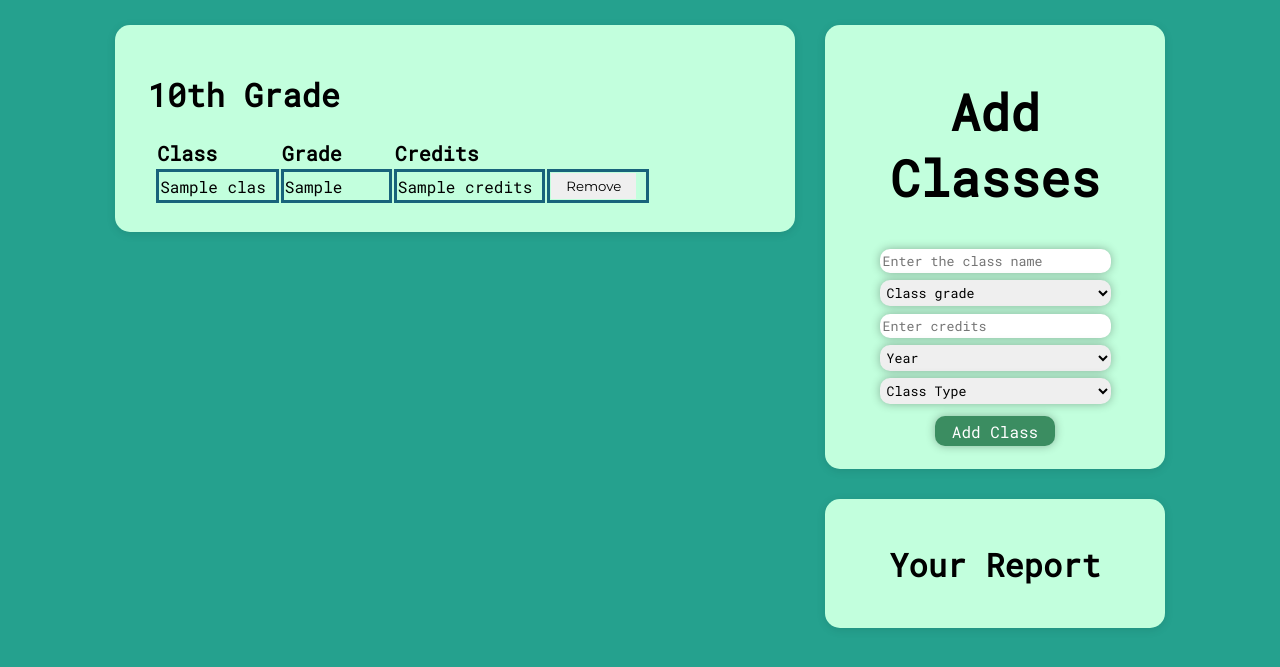
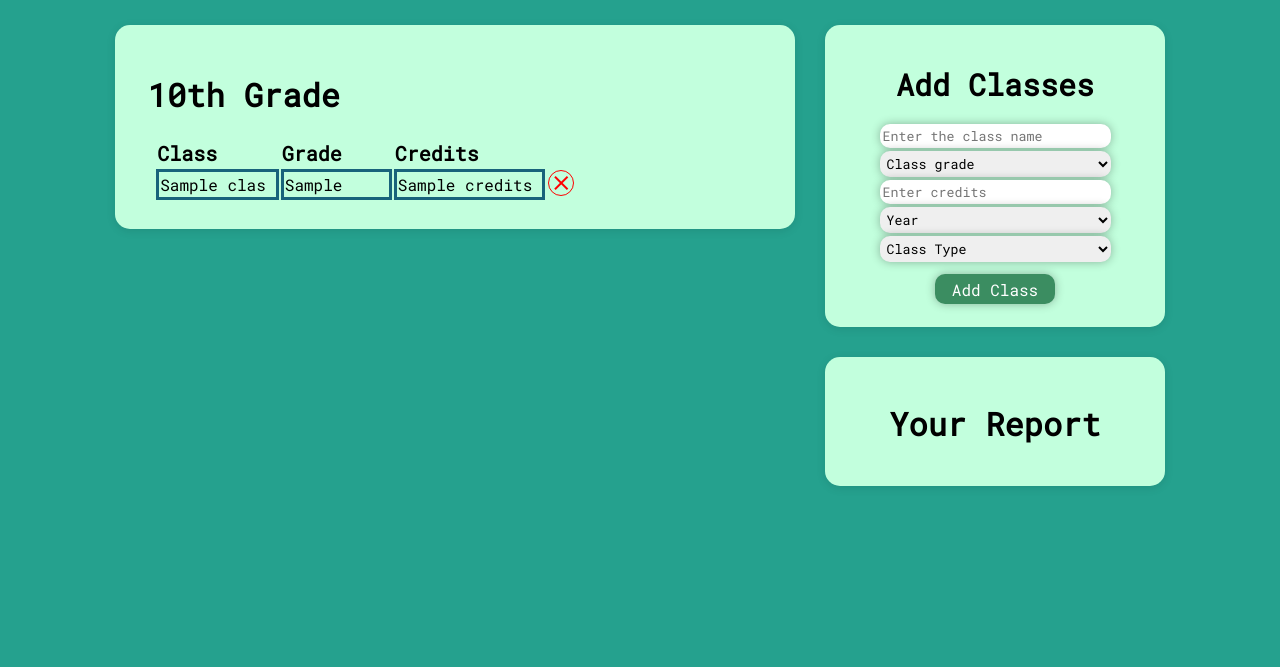
Before and after one commit to SanixWheee/GPACalc, a Flask app: template templates/dashboard.html in a window 1280 px wide. Shown: the part 68-735 px from the top of the page. Run offline with Flask 3, Linux system fonts and the light colour scheme; the template is opened without the code that fills it: most values are stand-ins (such as "Sample title", 1, 10 or a date in 2020); parts of the project's set-up code (start-up, migrations or seed data) failed here and were passed over; some web fonts are replaced.

Commit message:
Delete Button

```diff
--- a/static/style.css
+++ b/static/style.css
@@ -434,6 +434,7 @@ input[type = submit] {
     margin-bottom: 30px;
     display: block;
     animation: slideinRightClass 1000ms forwards;
+    font-size: 15px;
 }
 
 
@@ -488,6 +489,16 @@ input[type = submit] {
   font-family: 'Roboto Mono', monospace;
   visibility: visible;
   margin-left: 3%;
+}
+
+.delete {
+  color: red;
+  border: 0.2vmin solid red;
+  border-radius: 25px;
+}
+
+.delete:hover {
+  cursor:pointer;
 }
 
 .gradeLabel {
--- a/templates/dashboard.html
+++ b/templates/dashboard.html
@@ -1,5 +1,7 @@
 {% extends "base.html" %} {% block content %}
-<script src="{{url_for('static', filename='dashboard.js')}}" defer></script>
+
+<link rel = "stylesheet"
+          href = "https://fonts.googleapis.com/css2?family=Material+Symbols+Outlined:opsz,wght,FILL,GRAD@48,400,0,0"/>
 <div class = "dashboardContainer">
     <div class="leftWidget">
       <div class = "tableDiv">
@@ -16,11 +18,15 @@
                     <td>{{class.name}}</td>
                     <td>{{class.received_grade}}</td>
                     <td>{{class.credits}}</td>
-                    <td>
-                        <form action="{{ url_for('dashboard.delete_class', class_id=class.id) }}" method="GET">
-                            <input type="submit" value="Remove">
-                        </form>
+                    <td style="border: none">
+                        <span class = "material-symbols-outlined delete" id = "deleteButton">close</span>
                     </td>
+                    <script>
+                      document.getElementById('deleteButton').addEventListener('click', function() {
+                          var url = "{{ url_for('dashboard.delete_class', class_id=class.id) }}";
+                          window.location.href = url;
+                      });
+                    </script>
                 </tr>
                 {% endfor %}
             </table>
```
